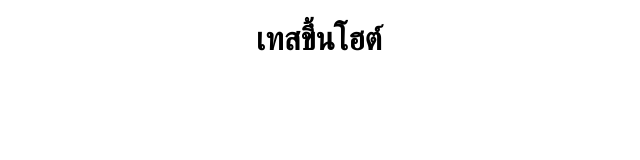
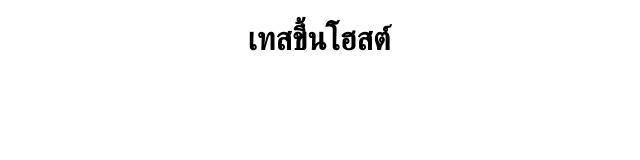
Before and after one commit to 66070291/arduino-web, a plain HTML site: page index.html in a window 1280 px wide. Shown: the whole page, without its empty margins (321-961 px from the left). Drawn offline with Linux system fonts and the light colour scheme.

Commit message:
คำตก

```diff
--- a/index.html
+++ b/index.html
@@ -6,7 +6,7 @@
     <title>Document</title>
 </head>
 <body>
-    <center><h1>เทสขึ้นโฮต์</h1></center>
+    <center><h1>เทสขึ้นโฮสต์</h1></center>
 
 </body>
 </html>
```
